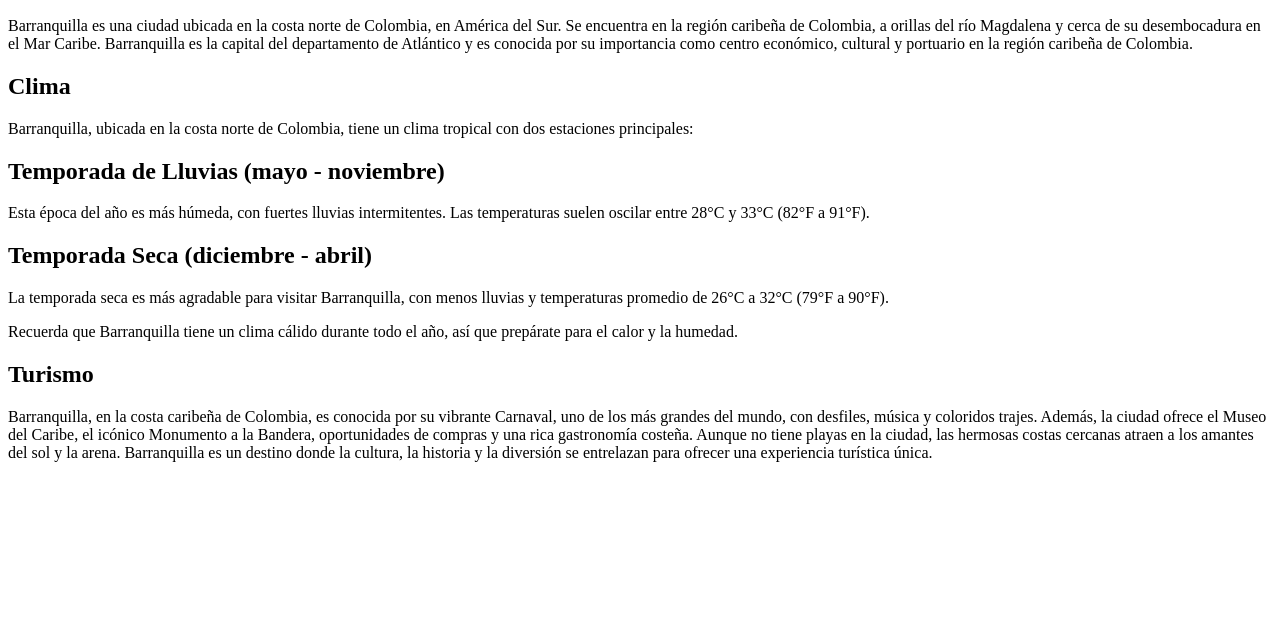
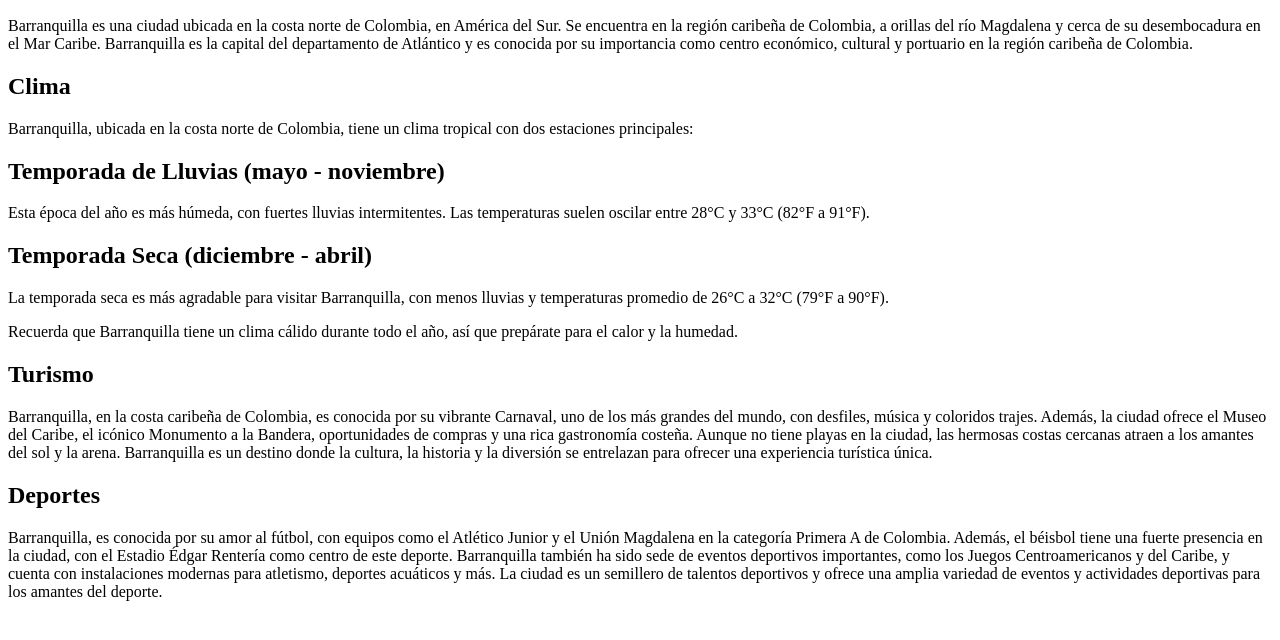
Before and after one commit to IsaacDFM/Buenaspracticas_2corte, a plain HTML site: page index.html in a window 1280 px wide. Shown: the part 110-750 px from the top of the page. Drawn offline with Linux system fonts and the light colour scheme.

Commit message:
Deportes barranquilla

```diff
--- a/index.html
+++ b/index.html
@@ -18,7 +18,8 @@
     <p>Recuerda que Barranquilla tiene un clima cálido durante todo el año, así que prepárate para el calor y la humedad.</p>
     <h2>Turismo</h2>
     <p>Barranquilla, en la costa caribeña de Colombia, es conocida por su vibrante Carnaval, uno de los más grandes del mundo, con desfiles, música y coloridos trajes. Además, la ciudad ofrece el Museo del Caribe, el icónico Monumento a la Bandera, oportunidades de compras y una rica gastronomía costeña. Aunque no tiene playas en la ciudad, las hermosas costas cercanas atraen a los amantes del sol y la arena. Barranquilla es un destino donde la cultura, la historia y la diversión se entrelazan para ofrecer una experiencia turística única.</p>
-
+    <h2>Deportes</h2>
+    <p>Barranquilla, es conocida por su amor al fútbol, con equipos como el Atlético Junior y el Unión Magdalena en la categoría Primera A de Colombia. Además, el béisbol tiene una fuerte presencia en la ciudad, con el Estadio Édgar Rentería como centro de este deporte. Barranquilla también ha sido sede de eventos deportivos importantes, como los Juegos Centroamericanos y del Caribe, y cuenta con instalaciones modernas para atletismo, deportes acuáticos y más. La ciudad es un semillero de talentos deportivos y ofrece una amplia variedad de eventos y actividades deportivas para los amantes del deporte.</p>
 
 </body>
 </html>
```
